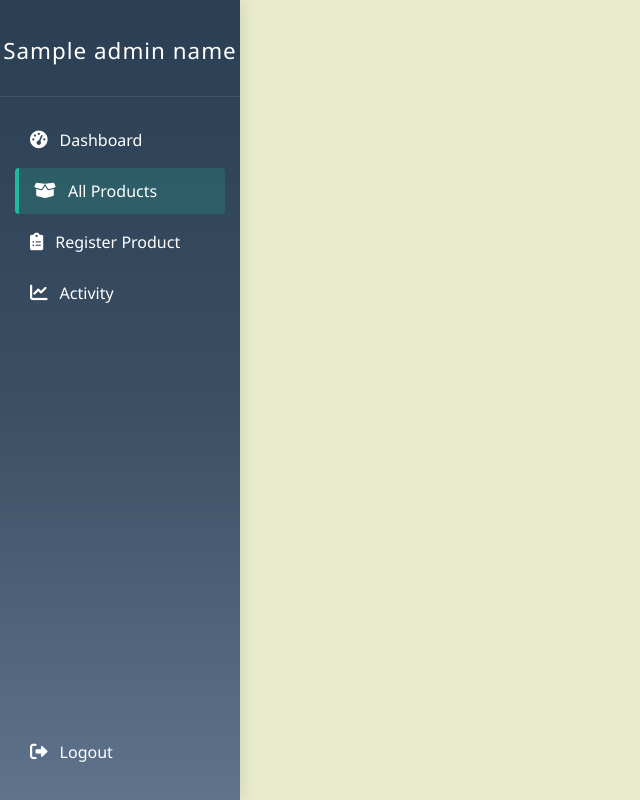
After one commit to boslqx/ALL-2, a Flask app: template templates/admin.html in a window 1280 px wide. The commit adds this page. Shown: the whole page, without its empty margins (0-640 px from the left). Run offline with Flask 3, Linux system fonts and the light colour scheme; the template is opened without the code that fills it: most values are stand-ins (such as "Sample title", 1, 10 or a date in 2020).

Commit message:
more errors

```diff
--- a/routes/__init__.py
+++ b/routes/__init__.py
@@ -2,3 +2,4 @@ from .login import login_bp
 from .admin import admin_bp
 # from .cashier import cashier_bp
 # from .manager import manager_bp
+__all__ = ['admin_bp', 'login_bp']
--- a/routes/login.py
+++ b/routes/login.py
@@ -2,6 +2,7 @@ from flask import Blueprint, render_template, request, redirect, url_for, flash,
 from flask.views import MethodView
 from db.models import User
 from db import db
+from flask import redirect, url_for
 
 login_bp = Blueprint('login', __name__, template_folder='../templates')
 
--- /dev/null
+++ b/templates/admin.html
@@ -0,0 +1,50 @@
+<!DOCTYPE html>
+<html lang="en">
+<head>
+    <meta charset="UTF-8">
+    <meta name="viewport" content="width=device-width, initial-scale=1.0">
+    <title>Admin Dashboard</title>
+
+    <!-- External CSS -->
+    <link rel="stylesheet" href="{{ url_for('static', filename='css/admin.css') }}">
+
+    <!-- Font Awesome for icons -->
+    <link rel="stylesheet" href="https://cdnjs.cloudflare.com/ajax/libs/font-awesome/6.0.0-beta3/css/all.min.css">
+</head>
+<body>
+    <!-- Sidebar -->
+    <div class="sidebar">
+        <div class="logo">
+    <h2>{{ admin_name }}</h2>
+     </div>
+
+        <ul class="nav-menu">
+            <li class="nav-item">
+                <i class="fas fa-tachometer-alt"></i>
+                <span>Dashboard</span>
+            </li>
+            <li class="nav-item active">
+                <i class="fas fa-box-open"></i>
+                <span>All Products</span>
+            </li>
+            <li class="nav-item">
+                <i class="fas fa-clipboard-list"></i>
+                <span>Register Product</span>
+            </li>
+            <li class="nav-item">
+                <i class="fas fa-chart-line"></i>
+                <span>Activity</span>
+            </li>
+            <li class="nav-item logout">
+                <i class="fas fa-sign-out-alt"></i>
+                <span>Logout</span>
+            </li>
+        </ul>
+    </div>
+
+    <!-- Main Content (Placeholder) -->
+    <div class="main-content">
+        <!-- Your existing dashboard content goes here -->
+    </div>
+</body>
+</html>
--- a/templates/admin/base.html
+++ b/templates/admin/base.html
@@ -38,7 +38,7 @@
                 </a>
             </li>
             <li class="nav-item {% if active_tab == 'activity' %}active{% endif %}">
-                <a href="{{ url_for('admin.admin_products') }}">
+                <a href="{{ url_for('admin.admin_activity') }}">  <!-- Change from admin_products -->
                     <i class="fas fa-chart-line"></i>
                     <span>Activity</span>
                 </a>
```
Also changed, not shown: routes/admin.py (+19 -7 lines), site.db (deleted), static/css/admin.css (line endings or trailing spaces), templates/admin/products.html (renamed from templates/admin/allproduct.html).
